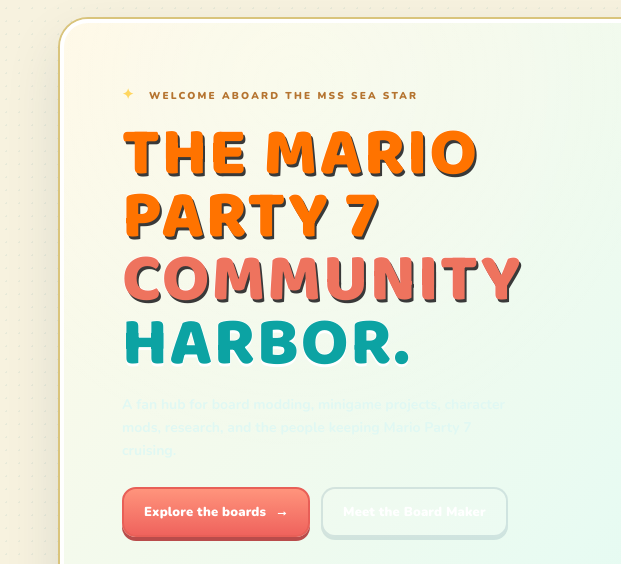
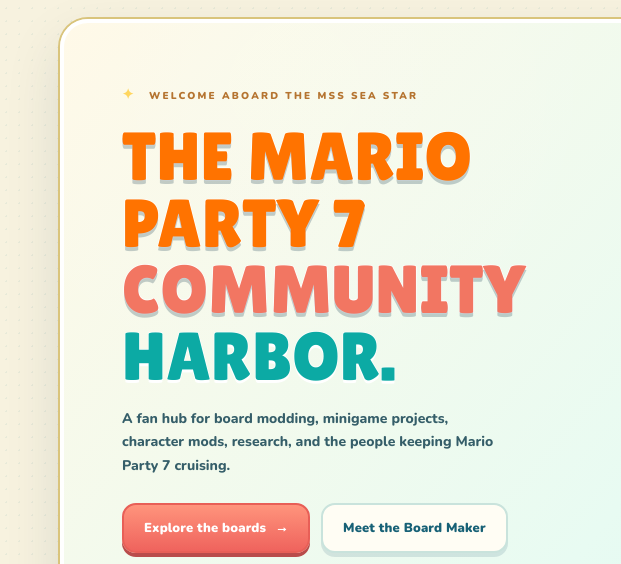
Before and after one commit to TotallyJustRetro/mp7-community-harbor, a plain HTML site: page index.html in a window 1280 px wide. Shown: the part 180-744 px from the top of the page, 0-621 px from the left. Drawn offline with nearby package versions, Linux system fonts and the light colour scheme.

Commit message:
Improve Mario Party-inspired display lettering and hero text contrast

```diff
--- a/styles.css
+++ b/styles.css
@@ -151,3 +151,62 @@
 @media(max-width:720px){
   .hero h1{font-size:46px}
 }
+
+/* Readable, higher-character display type and stronger hero contrast. */
+.hero h1,
+.section-heading h2,
+.maker-copy h2,
+.thumb-title,
+.card-body h3,
+.mod-info h3,
+.creator-panel h3,
+.newsletter h2,
+.panel-head h3,
+.modal h2 {
+  font-family:"Lilita One","Baloo 2",system-ui,sans-serif;
+  font-weight:400;
+  letter-spacing:.015em;
+  text-transform:uppercase;
+  -webkit-text-stroke:1.1px rgba(255,255,255,.96);
+  paint-order:stroke fill;
+  text-shadow:0 4px 0 rgba(7,48,69,.22);
+}
+.hero h1 {
+  line-height:.98;
+  letter-spacing:.005em;
+  -webkit-text-stroke:1.4px #fff;
+  text-shadow:0 4px 0 rgba(7,48,69,.23);
+}
+.hero h1 span { color:#f27662; }
+.hero h1 i { color:#0caaa4; }
+.section-heading h2 span,.maker-copy h2 span {color:#ed705f}
+.thumb-title {font-size:25px;line-height:1.02}
+.mini-art strong,.mini-info h3 {
+  font-family:"Lilita One","Baloo 2",system-ui,sans-serif;
+  font-weight:400;
+  letter-spacing:.015em;
+  text-transform:uppercase;
+  -webkit-text-stroke:1.15px #fff;
+  paint-order:stroke fill;
+  text-shadow:0 4px 0 rgba(5,25,49,.68);
+}
+.hero-lede {
+  color:#355e69;
+  font-size:14px;
+  font-weight:800;
+  line-height:1.7;
+  text-shadow:none;
+}
+.hero-note {color:#287b78;text-shadow:none}
+.hero-note .online-pulse {background:#45bc86;box-shadow:0 0 0 5px rgba(69,188,134,.15)}
+.hero .btn-outline {
+  background:#fffdf4;
+  border:2px solid #c9e3dc;
+  color:#176176;
+  box-shadow:0 4px 0 rgba(7,56,90,.12);
+}
+.hero .btn-outline:hover {background:#fff;color:#06466b;transform:translateY(-2px)}
+@media(max-width:720px) {
+  .hero h1 {font-size:clamp(42px,11vw,54px)}
+  .hero-lede {font-size:13px}
+}
```
